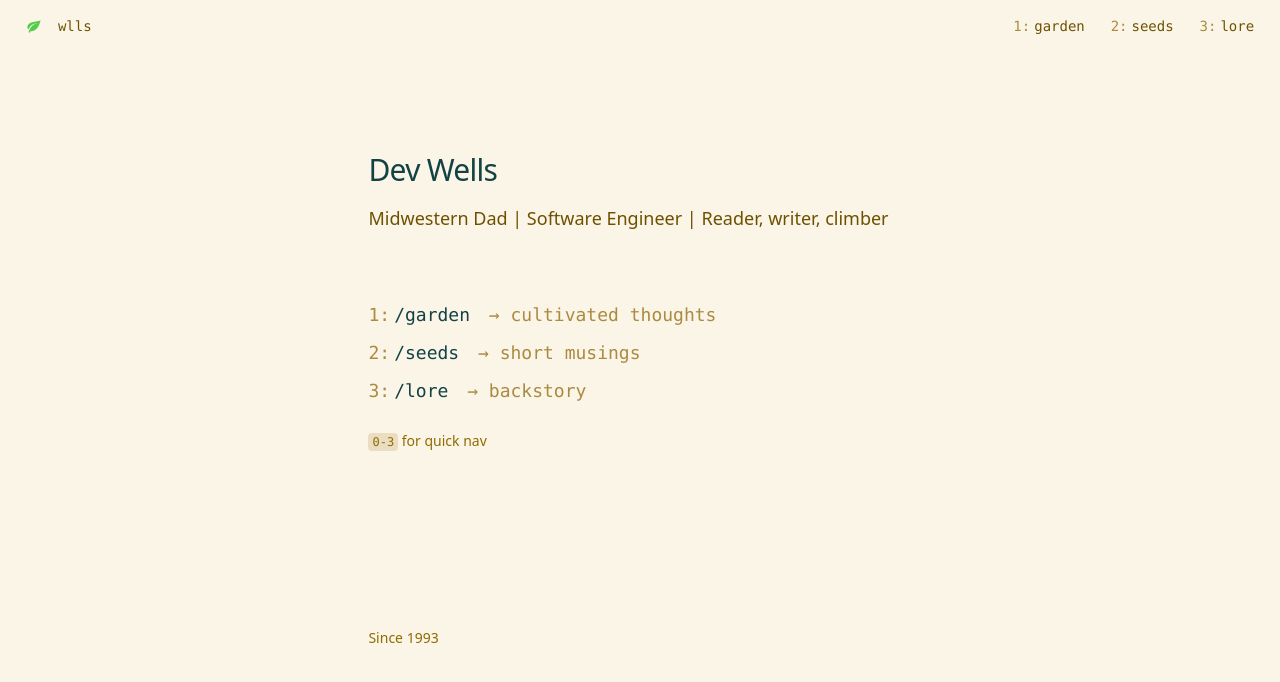
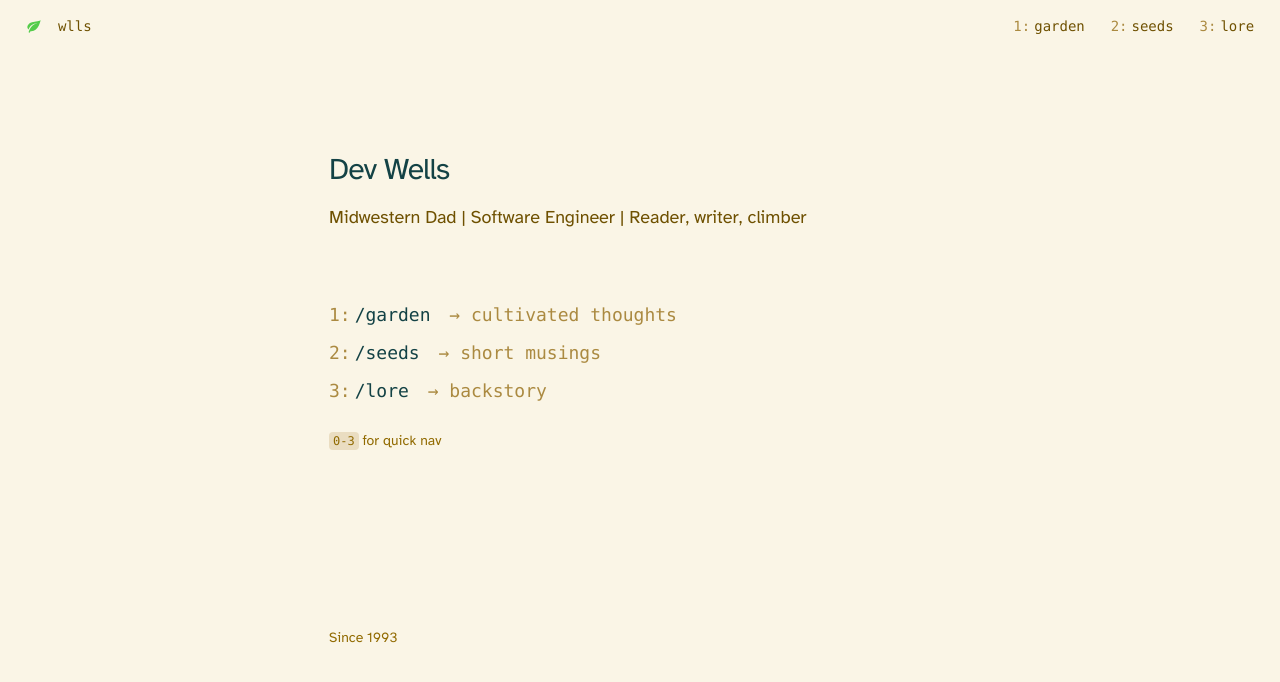
Before and after one commit to devdumpling/wlls, an Astro site: page / in a window 1280 px wide. Built offline with nearby package versions, Linux system fonts and the light colour scheme; Astro itself is replaced by a stand-in of ours.

Commit message:
feat: add fonts to globals

```diff
--- a/src/styles/global.css
+++ b/src/styles/global.css
@@ -1,4 +1,22 @@
 @import "tailwindcss";
+
+/* fonts */
+
+@font-face {
+    font-family: "Atkinson";
+    src: url("/fonts/atkinson-regular.woff2") format("woff2");
+    font-weight: normal;
+    font-style: normal;
+    font-display: swap;
+}
+
+@font-face {
+    font-family: "Atkinson";
+    src: url("/fonts/atkinson-bold.woff2") format("woff2");
+    font-weight: bold;
+    font-style: normal;
+    font-display: swap;
+}
 
 @theme {
     /* Colors - organic palette */
@@ -60,8 +78,8 @@
 
     /* Font families */
     --font-sans:
-        system-ui, -apple-system, "Segoe UI", Roboto, "Helvetica Neue", Arial,
-        sans-serif;
+        "Atkinson", system-ui, -apple-system, "Segoe UI", Roboto,
+        "Helvetica Neue", Arial, sans-serif;
     --font-serif: Georgia, Cambria, "Times New Roman", Times, serif;
     --font-mono:
         "SF Mono", Monaco, "Cascadia Code", "Roboto Mono", Consolas, monospace;
```
